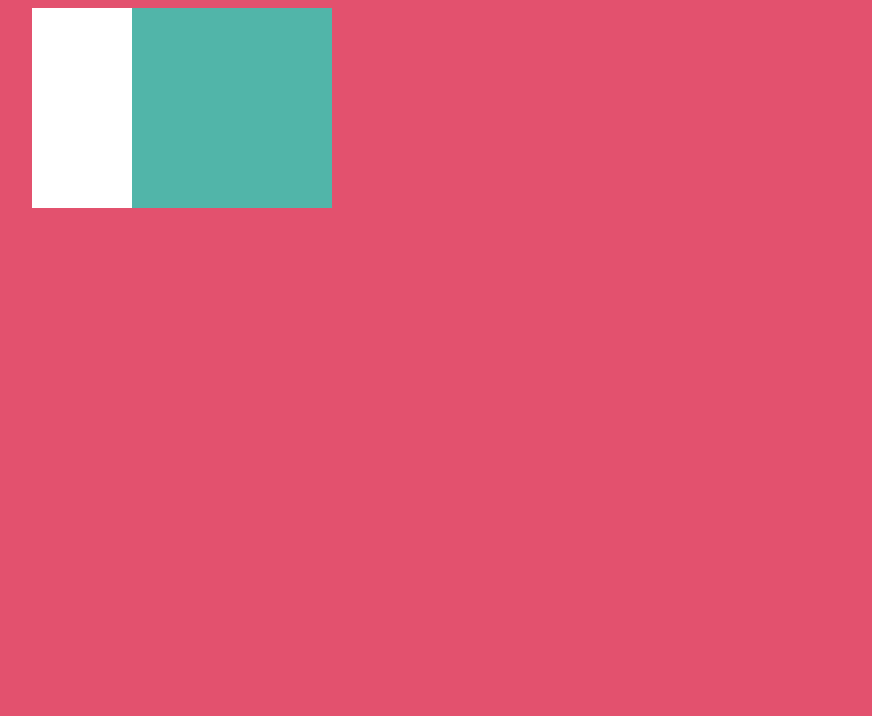
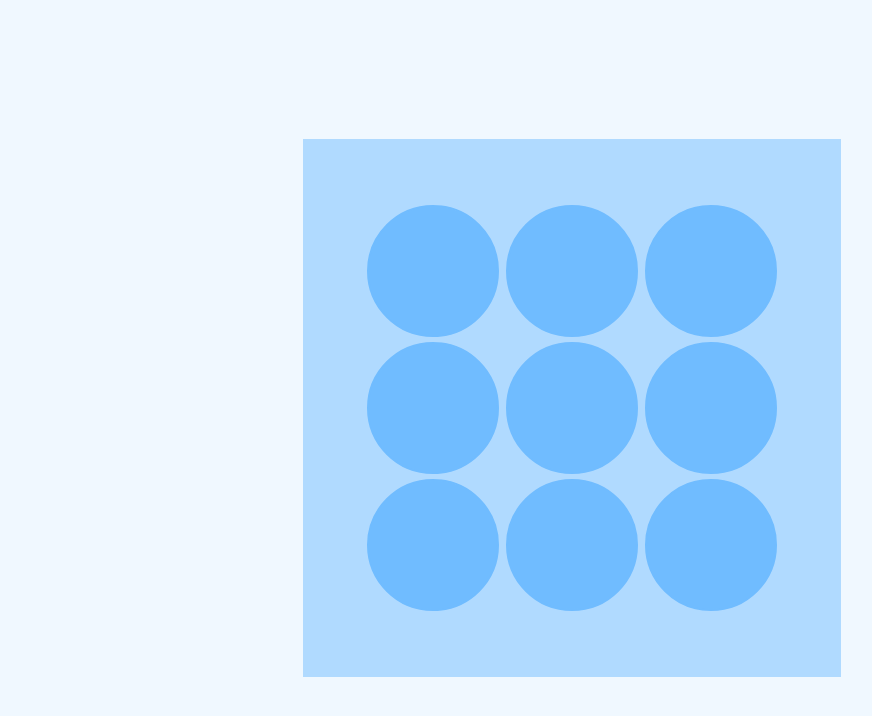
Before and after one commit to Bex0n/tic-tac-toe, a plain HTML site: page index.html in a window 1280 px wide. Shown: the whole page, without its empty margins (68-940 px from the left). Drawn offline with Linux system fonts and the light colour scheme.

Commit message:
Provisional look and javascript first commands
buttons turn red when clicked

```diff
--- a/index.html
+++ b/index.html
@@ -1,22 +1,21 @@
 <!DOCTYPE html>
 <html>
-    <div>
-        <div class="zielony"> </div>
-      </div>
-      <style>
-        body {
-          background: #E3516E;
-        }
-        div {
-          position: absolute;
-          top: 50;
-          left: 100px;;
-          width: 200px;
-          height: 200px;
-          background: white;
-        }
-        .zielony {
-          background: #51B5A9;
-        }
-      </style>
+    <head>
+      <title>Tic Tac Toe</title>
+      <link rel="stylesheet" href="src/style/style.css"/>
+      <script src="src/app/app.js" defer></script>
+    </head>
+    <body>
+        <div class = "gamegrid">
+          <div class = "button" id = "button1"> </div>
+          <div class = "button" id = "button2"> </div>
+          <div class = "button" id = "button3"> </div>
+          <div class = "button" id = "button4"> </div>
+          <div class = "button" id = "button5"> </div>
+          <div class = "button" id = "button6"> </div>
+          <div class = "button" id = "button7"> </div>
+          <div class = "button" id = "button8"> </div>
+          <div class = "button" id = "button9"> </div>
+        </div>
+    </body>
 </html>
--- /dev/null
+++ b/src/app/app.js
@@ -0,0 +1,8 @@
+console.log("button" + 5);
+
+for (let i = 1; i <= 9; i++) {
+    let dupa = "button" + i;
+    document.getElementById(dupa).addEventListener("click", function(){
+        document.getElementById(dupa).style.backgroundColor = 'red';
+    })
+}
--- /dev/null
+++ b/src/style/style.css
@@ -0,0 +1,32 @@
+body {
+  min-height: 100vh;
+	min-width: 75vw;
+  display: flex;
+  align-items: center;
+	flex-direction: column;
+	justify-content: center;
+  background: aliceblue;
+}
+
+.gamegrid {
+  display: grid;
+  grid-template-columns: auto auto auto;
+  align-items: center;
+  justify-content: space-between;
+  width: 32vw;
+  height: 32vw;
+  padding: 5vw;
+  background: #B0DAFF;
+}
+
+.gamegrid .button {
+  width: 10vw;
+  height: 10vw;
+  border: 0.17vw solid #70BCFF;
+  background: #70BCFF;
+  border-radius: 50%;
+}
+
+.gamegrid .button:hover {
+  border: 0.17vw solid black;
+}
--- a/style.css
+++ /dev/null
@@ -1,9 +0,0 @@
-body {
-    background: #5d3a3a;
-    margin: 0px 0px;
-  }
-  div {
-    width: 200px;
-    height: 200px;
-    background: #b5e0ba;
-  }
```
